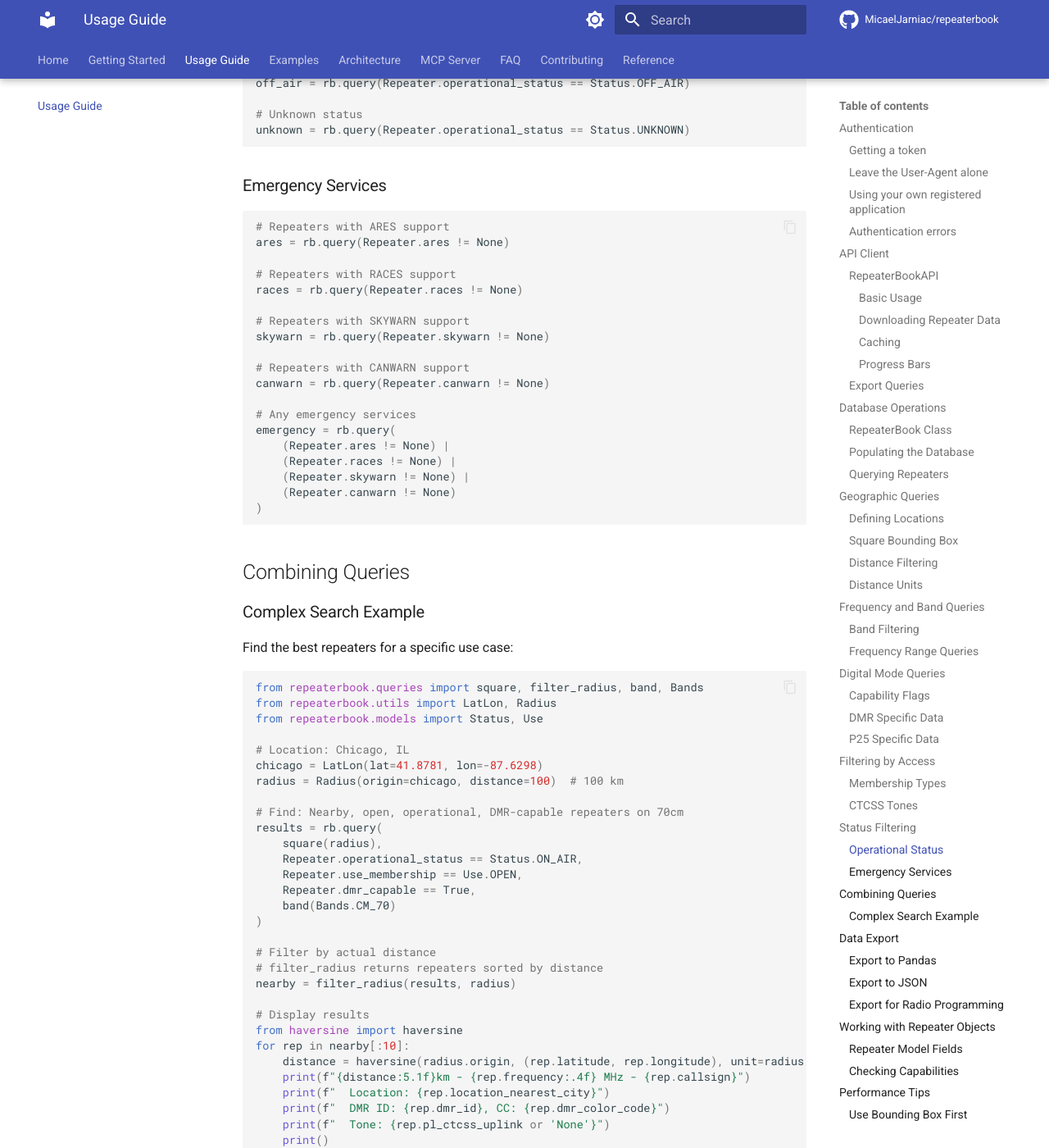
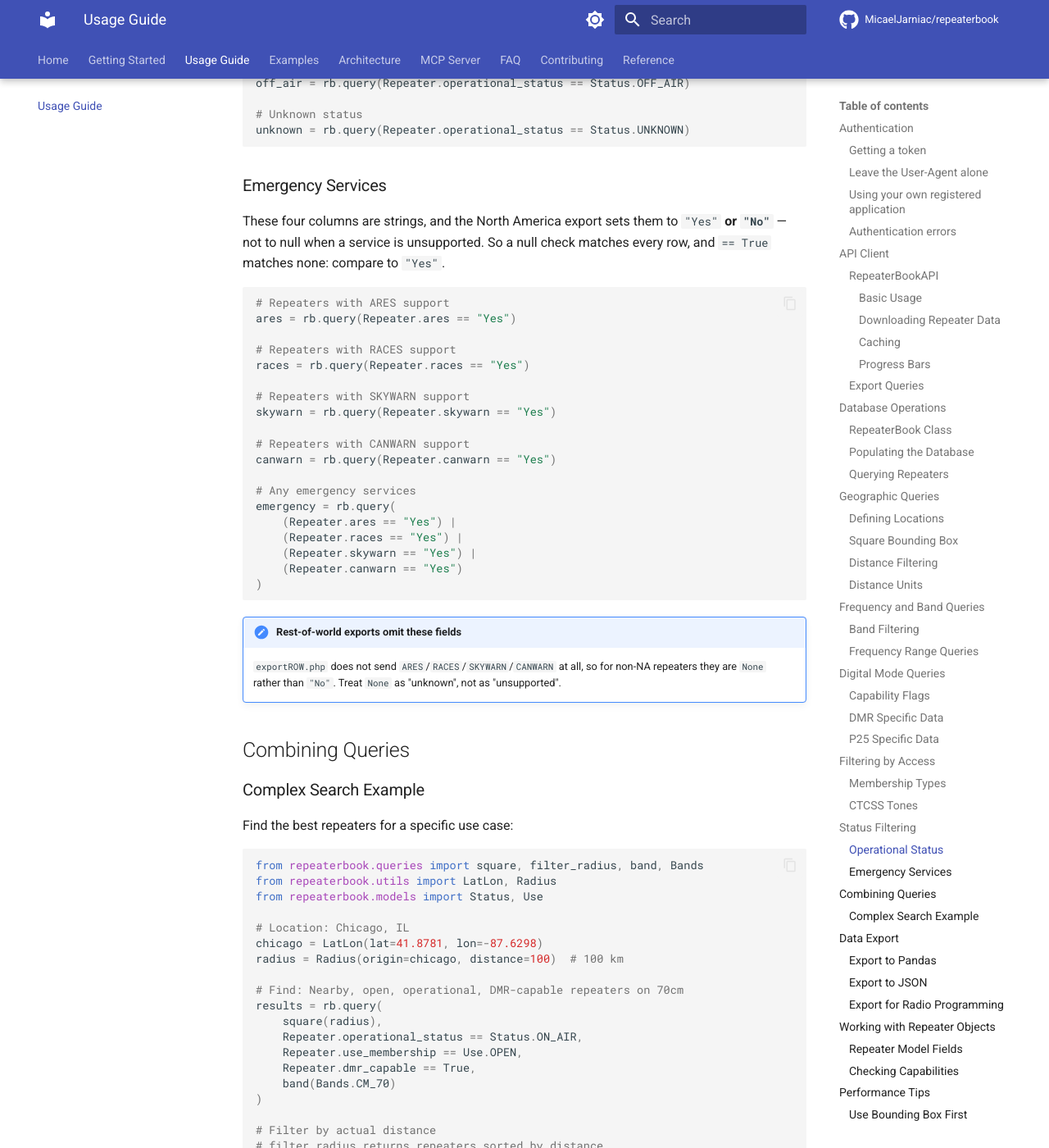
Before and after one commit to MicaelJarniac/repeaterbook, an MkDocs documentation site: the page built from docs/usage.md, in a window 1280 px wide and 1400 px high, scrolled down 10658 px. Shown: the whole window at 82% size. Built offline with MkDocs 1.6.1 and Material for MkDocs 9.7.7, drawn with Linux system fonts in a browser that asks for light colours; comment, search, counter and statistics services are not loaded; some of the changed text lies outside the part shown.

Commit message:
docs: compare emcomm fields to "Yes", not to null
Verified against a live North America export (Washington DC, state_id=11,
13 rows): ARES/RACES/SKYWARN/CANWARN carry the string "Yes" *or* "No". They
are not null when a service is unsupported.

That makes every idiom the docs have used wrong, including the one this
branch introduced:

  == True         -> 0 of 13   (silently nothing)
  is_not(None)    -> 13 of 13  (silently everything, incl. the 11 "No" rows)
  != None         -> 13 of 13  (same, in usage.md)
  == "Yes"        -> 2 of 13   (correct)

The previous commit swapped a silent-zero for a silent-everything, which is
no better and arguably worse: a query for emergency-capable repeaters that
returns every repeater looks plausible.

Also record that exportROW.php omits these four fields entirely, so None
means "unknown" for non-NA repeaters rather than "unsupported" -- the
distinction a null test destroys.

Fixes the missing `os` import in the faq.md cache-inspection snippet.

````diff
--- a/docs/usage.md
+++ b/docs/usage.md
@@ -510,27 +510,36 @@ unknown = rb.query(Repeater.operational_status == Status.UNKNOWN)
 
 ### Emergency Services
 
+These four columns are strings, and the North America export sets them to
+`"Yes"` **or `"No"`** — not to null when a service is unsupported. So a null
+check matches every row, and `== True` matches none: compare to `"Yes"`.
+
 ```python
 # Repeaters with ARES support
-ares = rb.query(Repeater.ares != None)
+ares = rb.query(Repeater.ares == "Yes")
 
 # Repeaters with RACES support
-races = rb.query(Repeater.races != None)
+races = rb.query(Repeater.races == "Yes")
 
 # Repeaters with SKYWARN support
-skywarn = rb.query(Repeater.skywarn != None)
+skywarn = rb.query(Repeater.skywarn == "Yes")
 
 # Repeaters with CANWARN support
-canwarn = rb.query(Repeater.canwarn != None)
+canwarn = rb.query(Repeater.canwarn == "Yes")
 
 # Any emergency services
 emergency = rb.query(
-    (Repeater.ares != None) |
-    (Repeater.races != None) |
-    (Repeater.skywarn != None) |
-    (Repeater.canwarn != None)
+    (Repeater.ares == "Yes") |
+    (Repeater.races == "Yes") |
+    (Repeater.skywarn == "Yes") |
+    (Repeater.canwarn == "Yes")
 )
 ```
+
+!!! note "Rest-of-world exports omit these fields"
+    `exportROW.php` does not send `ARES`/`RACES`/`SKYWARN`/`CANWARN` at all, so
+    for non-NA repeaters they are `None` rather than `"No"`. Treat `None` as
+    "unknown", not as "unsupported".
 
 ## Combining Queries
 
@@ -673,6 +682,8 @@ rep.operational_status  # ON_AIR, OFF_AIR, UNKNOWN
 rep.use_membership      # OPEN, PRIVATE, CLOSED
 
 # Emergency Services (string fields)
+# Emergency services. Strings: "Yes"/"No" on North America exports, and
+# None on rest-of-world exports, which omit these fields entirely.
 rep.ares            # ARES support indicator
 rep.races           # RACES support indicator
 rep.skywarn         # SKYWARN support indicator
````
Also changed, not shown: docs/examples.md (+10 -9 lines), docs/faq.md (+3 -0 lines).
